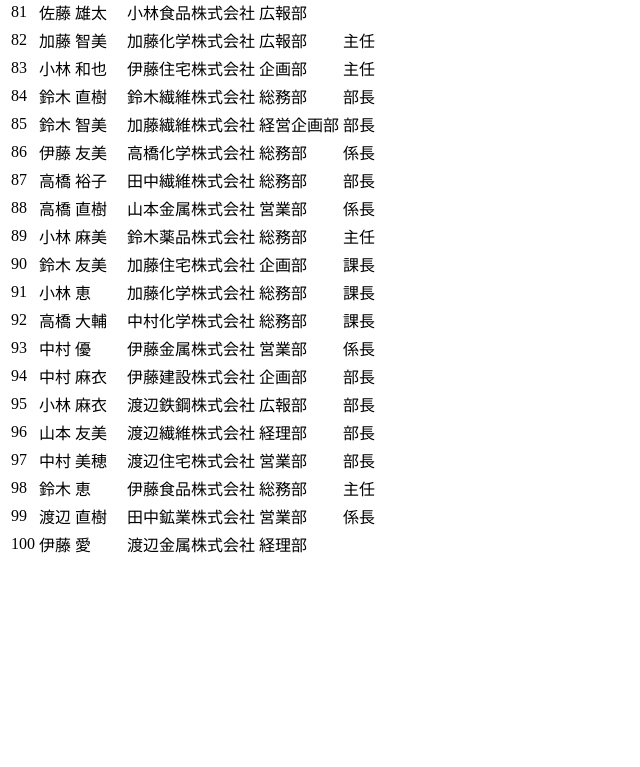
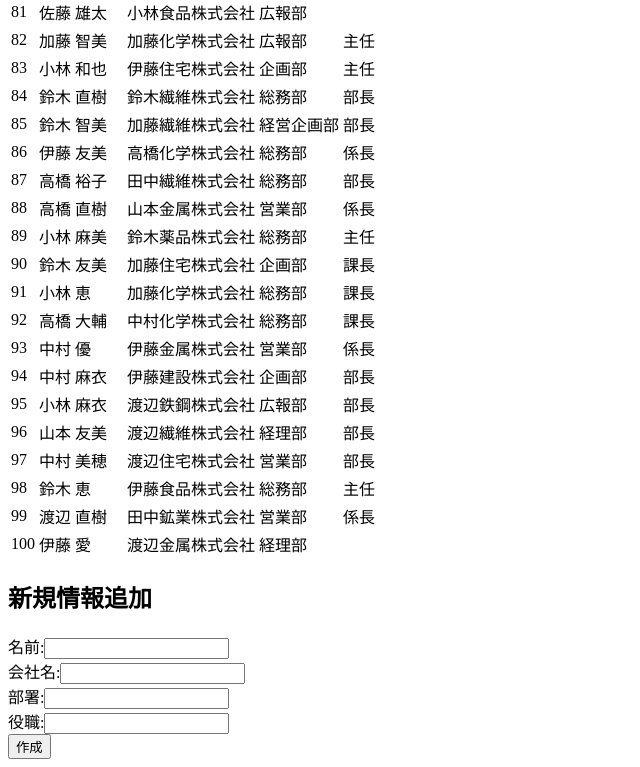
Before and after one commit to ryotanamiki/-03, a plain HTML site: page index.html in a window 1280 px wide. Shown: the part 2279-3046 px from the top of the page, without its empty margins (0-640 px from the left). Before the commit the page ends 2846 px from the top, so only its background shows below. Drawn offline with nearby package versions, Linux system fonts and the light colour scheme.

Commit message:
初回提出

```diff
--- a/index.html
+++ b/index.html
@@ -36,9 +36,25 @@
                 </tr>
             </tbody>
         </table>
+        <div>
+            <h2>新規情報追加</h2>
+            <label for="newName">名前:</label>
+            <input type="text" id="newName" v-model="newEntry.name"><br>
+
+            <label for="newCompany">会社名:</label>
+            <input type="text" id="newCompany" v-model="newEntry.company"><br>
+
+            <label for="newDivision">部署:</label>
+            <input type="text" id="newDivision" v-model="newEntry.division"><br>
+
+            <label for="newTitle">役職:</label>
+            <input type="text" id="newTitle" v-model="newEntry.title"><br>
+
+            <button @click="addNewEntry">作成</button>
+        </div>
     </div>
 
-    <script src="https://cdn.jsdelivr.net/npm/vue@3.2.29/dist/vue.global.js"></script>
+    <script src="https://unpkg.com/vue@next"></script>
     <script src="main.js"></script>
 </body>
 
--- a/main.js
+++ b/main.js
@@ -3,7 +3,13 @@ const app = Vue.createApp({
                 return {
                     data: [],
                     sortBy: null,
-                    sortDirection: 'asc'
+                    sortDirection: 'asc',
+                    newEntry: {
+                        name: '',
+                        company: '',
+                        division: '',
+                        title: ''
+                    }
                 };
             },
             computed: {
@@ -34,6 +40,35 @@ const app = Vue.createApp({
                         this.sortBy = column;
                         this.sortDirection = 'asc';
                     }
+                },
+                addNewEntry() {
+                    if (!this.newEntry.name || !this.newEntry.company || !this.newEntry.division || !this.newEntry.title) {
+                        alert('全ての項目を記入してください。');
+                        return;
+                    }
+
+                    const newId = this.generateNewId();
+
+                    const newEntry = {
+                        id: newId,
+                        name: this.newEntry.name,
+                        company: this.newEntry.company,
+                        division: this.newEntry.division,
+                        title: this.newEntry.title
+                    };
+
+                    this.data.push(newEntry);
+
+                    this.newEntry = {
+                        name: '',
+                        company: '',
+                        division: '',
+                        title: ''
+                    };
+                },
+                generateNewId() {
+                    const ids = this.data.map(entry => entry.id);
+                    return ids.length > 0 ? Math.max(...ids) + 1 : 1;
                 }
             },
             created() {
```
